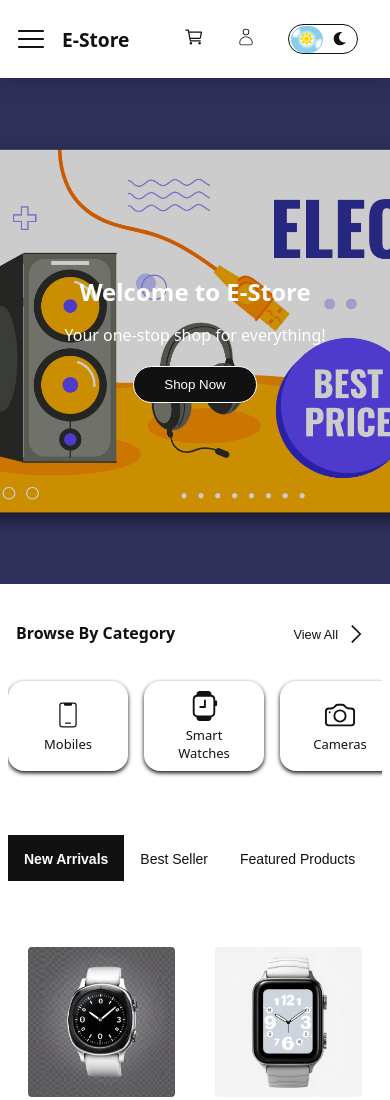
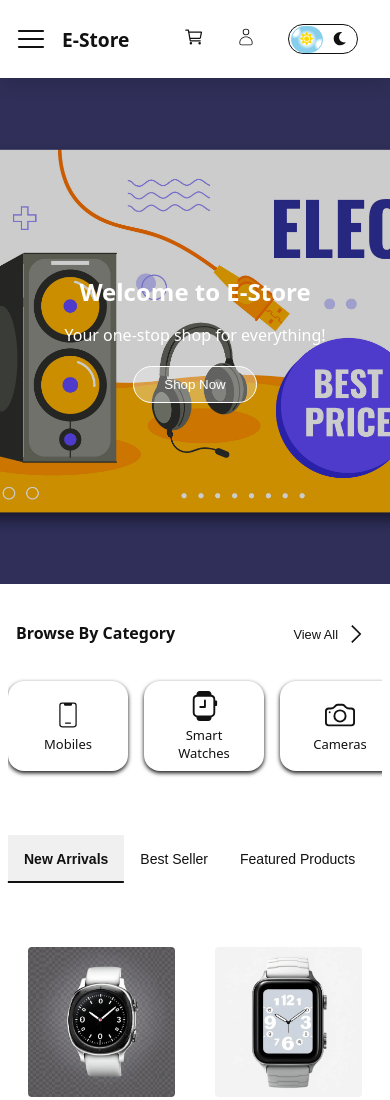
Before and after one commit to Rahul28396/e-store-react, a React (Vite) app: page / in a window 390 px wide. Shown: the top 1100 px of the page. Built offline with nearby package versions, Linux system fonts and the light colour scheme.

Commit message:
Refactor CSS variables and styles for improved theme support and hover effects; enhance mobile responsiveness.

```diff
--- a/src/components/Banner/Banner.module.css
+++ b/src/components/Banner/Banner.module.css
@@ -17,7 +17,7 @@
 
 .bannerContent {
     position: absolute;
-    color: var(--bg-color);
+    color: white;
     text-align: center;
     z-index: 1;
     padding: 0 20px; /* Add padding for better spacing on smaller screens */
@@ -35,8 +35,8 @@
 }
 
 .bannerButton {
-    background-color: var(--text-color);
-    color: var(--bg-color);
+    background-color: #ffffff47;
+    color: white;
     padding: 10px 30px; /* Adjust padding for mobile */
     border: 1px solid white;
     border-radius: 50px;
@@ -45,9 +45,9 @@
 }
 
 .bannerButton:hover {
-    background-color: var(--bg-color);
-    color: var(--text-color);
+    background-color: #0057b335;
     border: 1px solid white;
+    color: white;
 }
 
 /* Media queries for larger screens */
--- a/src/components/Product/Product.module.css
+++ b/src/components/Product/Product.module.css
@@ -12,7 +12,7 @@
 }
 
 .productCard:hover {
-    box-shadow: 0 8px 12px rgba(0, 0, 0, 0.2);
+    box-shadow: 0 10px 12px var(--hover-color);
     transition: box-shadow 0.3s ease-in-out;
 }
 
@@ -62,7 +62,7 @@
 }
 
 .addToCartButton:hover {
-    background-color: var(--bg-color);
+    background-color: var(--hover-color);
     color: var(--text-color);
     transition: background-color 0.3s ease-in-out;
 }
--- a/src/components/Tab/Tab.css
+++ b/src/components/Tab/Tab.css
@@ -38,14 +38,14 @@
     left: 50%;
     width: 0;
     height: 2px;
-    background-color: var(--bg-color);
+    background-color: var(--text-color);
     transition: width 0.3s ease, left 0.3s ease;
     transform: translateX(-50%);
 }
 
 .tab-button.active {
-    color: var(--bg-color);
-    background-color: var(--text-color);
+    color: var(--text-color);
+    background-color: var(--hover-color);
     font-weight: bold;
 }
 
@@ -55,6 +55,7 @@
 }
 
 .tab-button:hover {
-    background-color: #ddd;
+    background-color: var(--hover-color);
+    color: var(--text-color);
     transition: background-color 0.3s ease;
 }
--- a/src/context/ThemeContext.jsx
+++ b/src/context/ThemeContext.jsx
@@ -22,7 +22,7 @@ const ThemeProvider = ({ children }) => {
   useEffect(() => {
     const savedTheme = localStorage.getItem("theme");
     const prefersDark = window.matchMedia("(prefers-color-scheme: dark)").matches;
-    setTheme(savedTheme || (prefersDark ? themes.dark : themes.light));
+    setTheme(savedTheme);
   }, []);
 
   // Update the `data-theme` attribute on the `<html>` element
--- a/src/index.css
+++ b/src/index.css
@@ -1,13 +1,17 @@
 :root {
-  --bg-color: #ffffff;
+  --bg-color: white;
   --text-color: #111111;
   --primary-color: #1e90ff;
+  --hover-color: #f0f0f0;
+  --active-color: #e0e0e0;
 }
 
 [data-theme="dark"] {
-  --bg-color: #111111;
+  --bg-color: #111111d2;
   --text-color: #ffffff;
   --primary-color: #1e90ff;
+  --hover-color: #222222;
+  --active-color: #333333;
 }
 
 body {
@@ -34,6 +38,6 @@ button {
 }
 
 button:hover {
-  background-color: var(--text-color);
+  background-color: var(--hover-color);
   color: var(--bg-color);
 }
```
